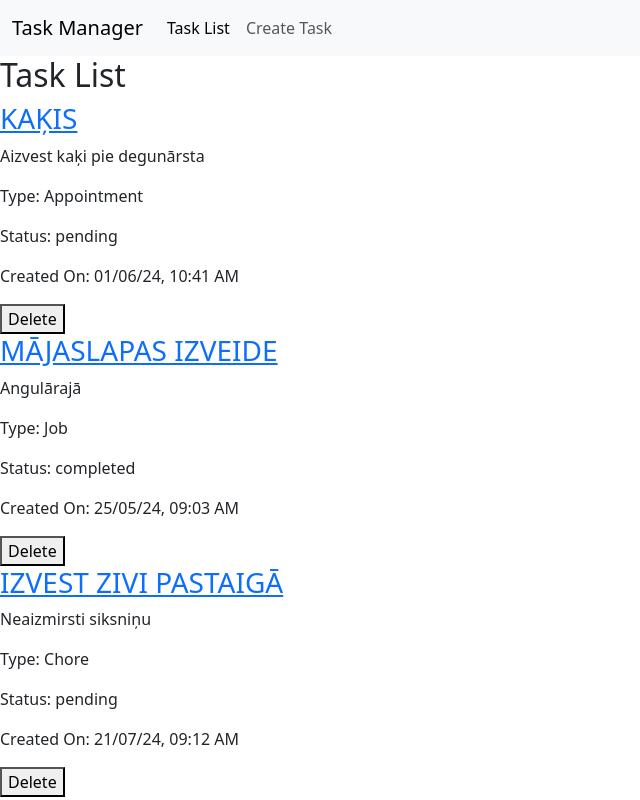
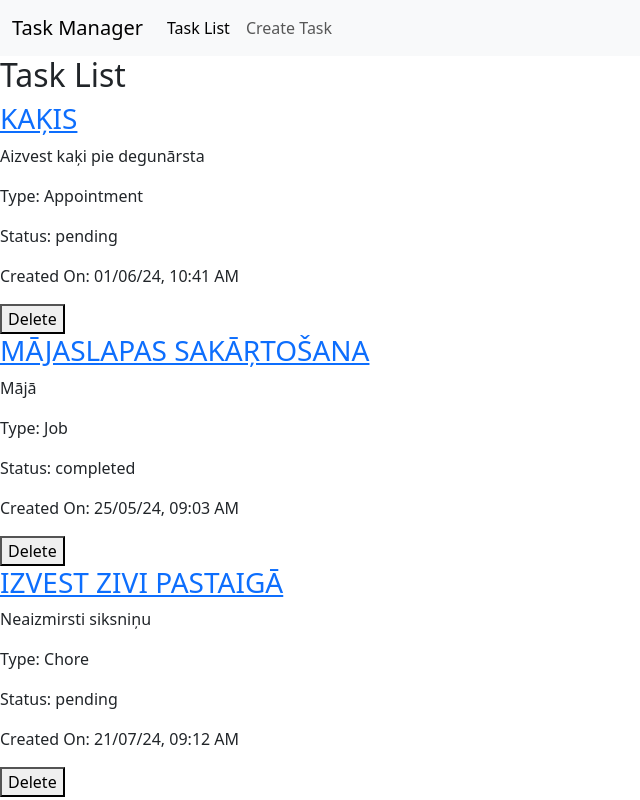
Before and after one commit to Ozokino/TaskoManager, an Angular app: page /task-list in a window 1280 px wide. Shown: the whole page, without its empty margins (0-640 px from the left). Built offline with nearby package versions, Linux system fonts and the light colour scheme.

Commit message:
Branch changes

```diff
--- a/src/app/task-details/task-details.component.html
+++ b/src/app/task-details/task-details.component.html
@@ -2,7 +2,7 @@
 
 <div *ngIf="task">
     <div *ngIf="!isEditMode">
-      <h2>{{ task.title | uppercase }}</h2>
+      <h2>{{ task.title }}</h2>
       <p>{{ task.description }}</p>
       <p>Type: {{ task.type }}</p>
       <p>Created On: {{ task.createdOn | date: 'dd/MM/yy, hh:mm a' }}</p>
--- a/src/assets/tasks.json
+++ b/src/assets/tasks.json
@@ -8,8 +8,8 @@
     "status": "pending"
   },
   {
-    "title": "Mājaslapas izveide",
-    "description": "Angulārajā",
+    "title": "Mājaslapas sakāŗtošana",
+    "description": "Mājā",
     "type": "Job",
     "createdOn": "2024-05-25T09:03:40Z",
     "status": "completed"
```
